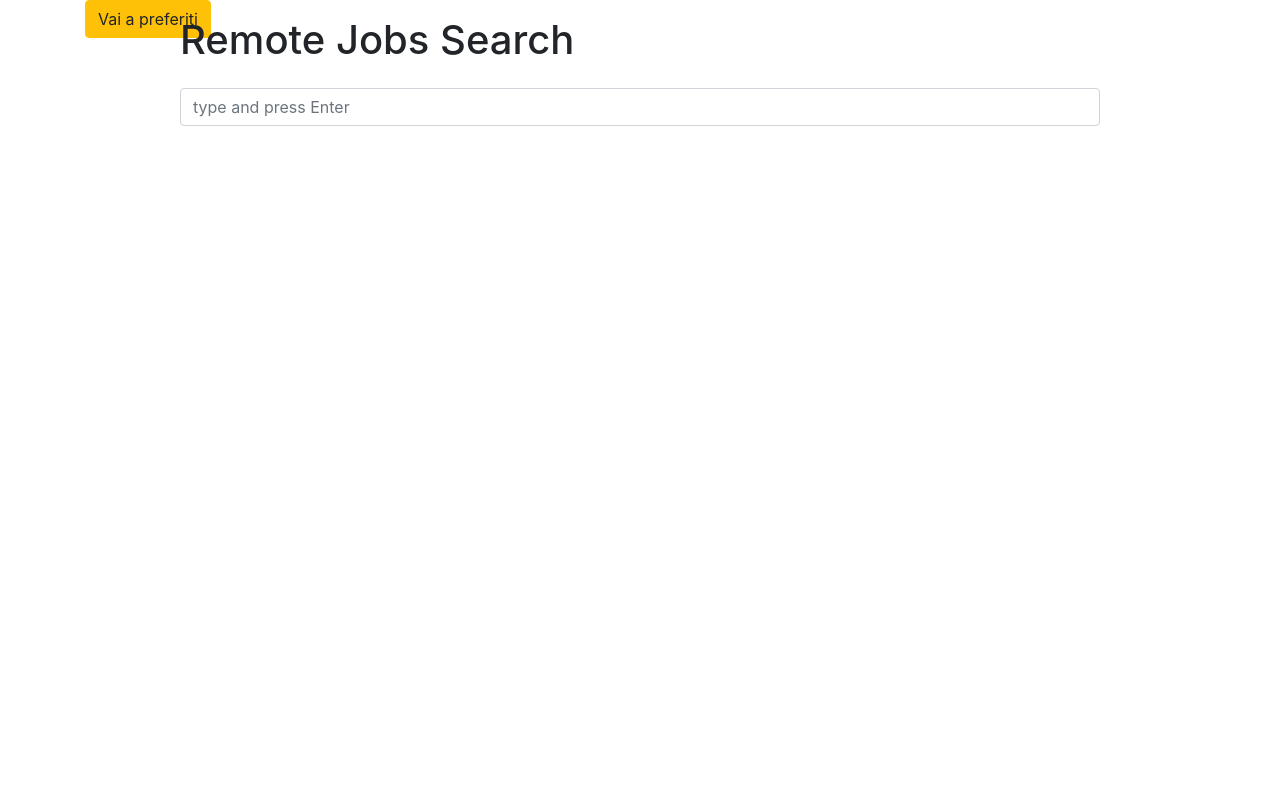
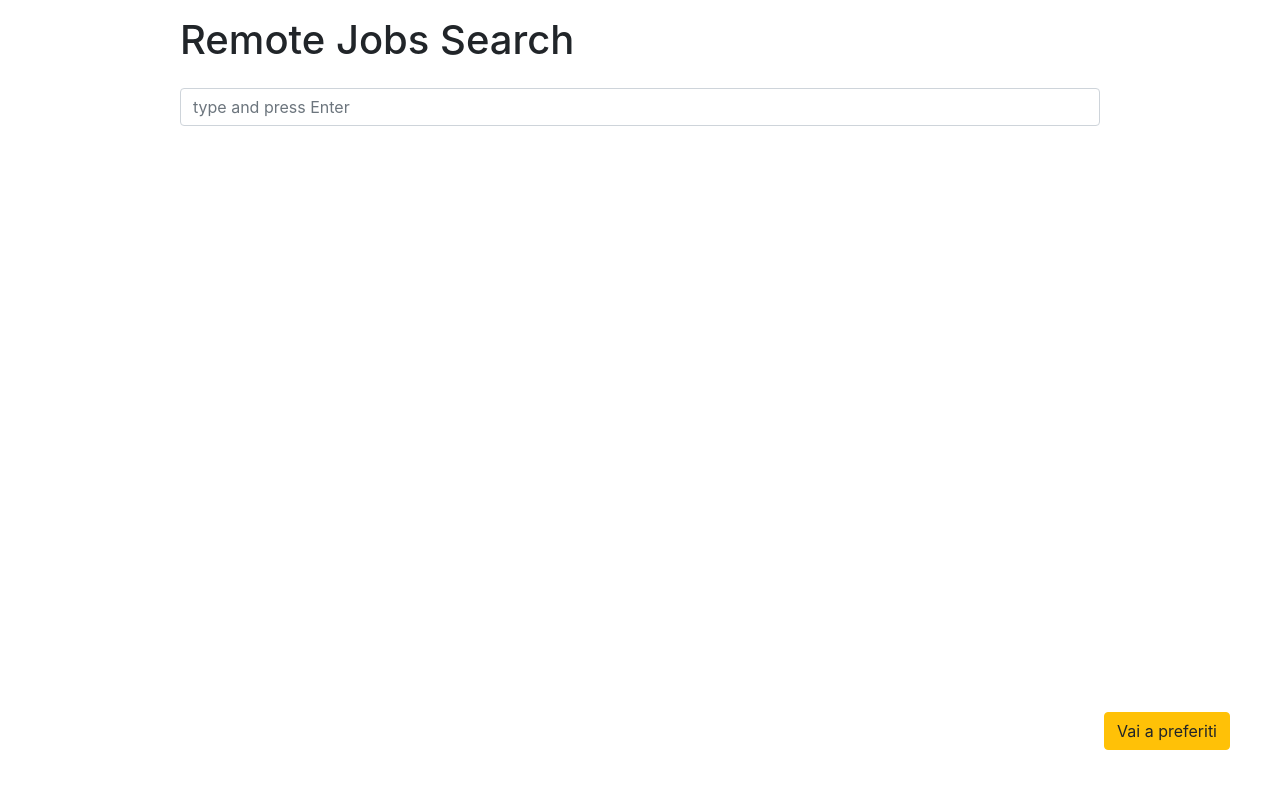
Before and after one commit to Nestor162/U3-D9-Jobs-Search-Engine-Redux-FS0123ITA, a React (Create React App) app: page / in a window 1280 px wide. Shown: the top 788 px of the page. Built offline with nearby package versions, Linux system fonts and the light colour scheme.

Commit message:
stile pulsante 'vai a pregeriti'

```diff
--- a/src/App.css
+++ b/src/App.css
@@ -36,3 +36,8 @@
     transform: rotate(360deg);
   }
 }
+
+.favoriteButton {
+  bottom: 50px;
+  right: 50px;
+}
```
